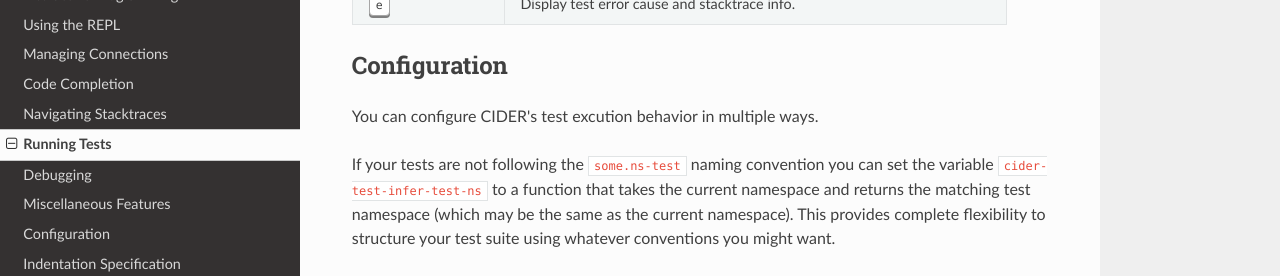
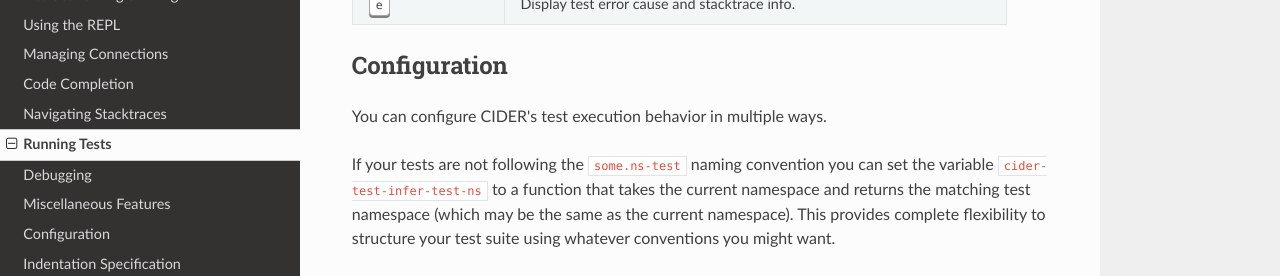
Before and after one commit to clojure-emacs/cider, an MkDocs documentation site: the page built from doc/running_tests.md, in a window 1280 px wide and 900 px high, scrolled down 1938 px. Shown: the part 151-427 px from the top of the window. Built offline with MkDocs 1.6.1, drawn with Linux system fonts in a browser that asks for light colours; nearby versions of some CDN libraries; old or Windows-style settings are respelled for this version of MkDocs.

```diff
--- a/doc/running_tests.md
+++ b/doc/running_tests.md
@@ -96,7 +96,7 @@ Keyboard shortcut               | Description
 
 ## Configuration
 
-You can configure CIDER's test excution behavior in multiple ways.
+You can configure CIDER's test execution behavior in multiple ways.
 
 If your tests are not following the `some.ns-test` naming convention
 you can set the variable `cider-test-infer-test-ns` to a function that
```
Also changed, not shown: doc/caveats.md (+1 -1 lines), doc/configuration.md (+1 -1 lines), doc/miscellaneous_features.md (+2 -2 lines).
